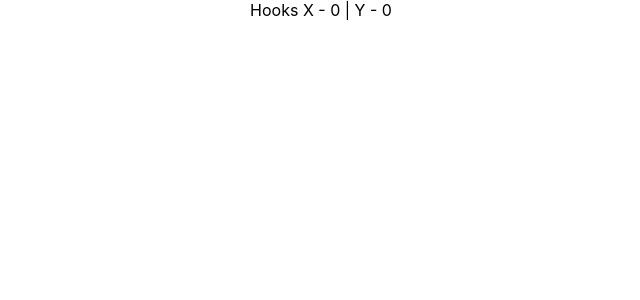
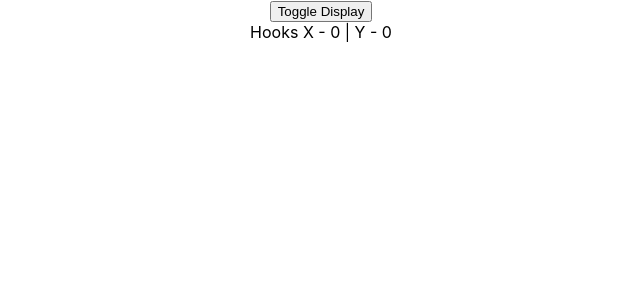
Before and after one commit to thethmuenaing/react-hooks, a React (Create React App) app: page / in a window 1280 px wide. Shown: the top 300 px of the page, without its empty margins (319-959 px from the left). Built offline with nearby package versions, Linux system fonts and the light colour scheme.

Commit message:
adding the clean up function to ClassMouse.js and HookMouse.js and adding the code of MouseContainer.js

```diff
--- a/src/App.js
+++ b/src/App.js
@@ -1,10 +1,10 @@
 import React from "react";
 import "./App.css";
-import HookMouse from "./components/UseEffect/HookMouse";
+import MouseContainer from "./components/UseEffect/MouseContainer";
 function App() {
 	return (
 		<div className="App">
-			<HookMouse />
+			<MouseContainer />
 		</div>
 	);
 }
--- a/src/components/UseEffect/ClassMouse.js
+++ b/src/components/UseEffect/ClassMouse.js
@@ -18,6 +18,10 @@
 		window.addEventListener("mousemove", this.logMousePosition);
 	}
 
+	componentWillUnmount() {
+		window.removeEventListener("mousemove", this.logMousePosition);
+	}
+
 	render() {
 		return (
 			<div>
--- a/src/components/UseEffect/HookMouse.js
+++ b/src/components/UseEffect/HookMouse.js
@@ -13,6 +13,11 @@
 	useEffect(() => {
 		console.log("useEffect called");
 		window.addEventListener("mousemove", logMousePosition);
+
+		return () => {
+			console.log("Component unmounting code");
+			window.removeEventListener("mousemove", logMousePosition);
+		};
 	}, []);
 
 	return (
--- /dev/null
+++ b/src/components/UseEffect/MouseContainer.js
@@ -0,0 +1,20 @@
+import React, { useState } from "react";
+import HookMouse from "./HookMouse";
+
+const MouseContainer = () => {
+	const [display, setDisplay] = useState(true);
+	return (
+		<div>
+			<button
+				onClick={() => {
+					setDisplay(!display);
+				}}
+			>
+				Toggle Display
+			</button>
+			{display && <HookMouse />}
+		</div>
+	);
+};
+
+export default MouseContainer;
```
